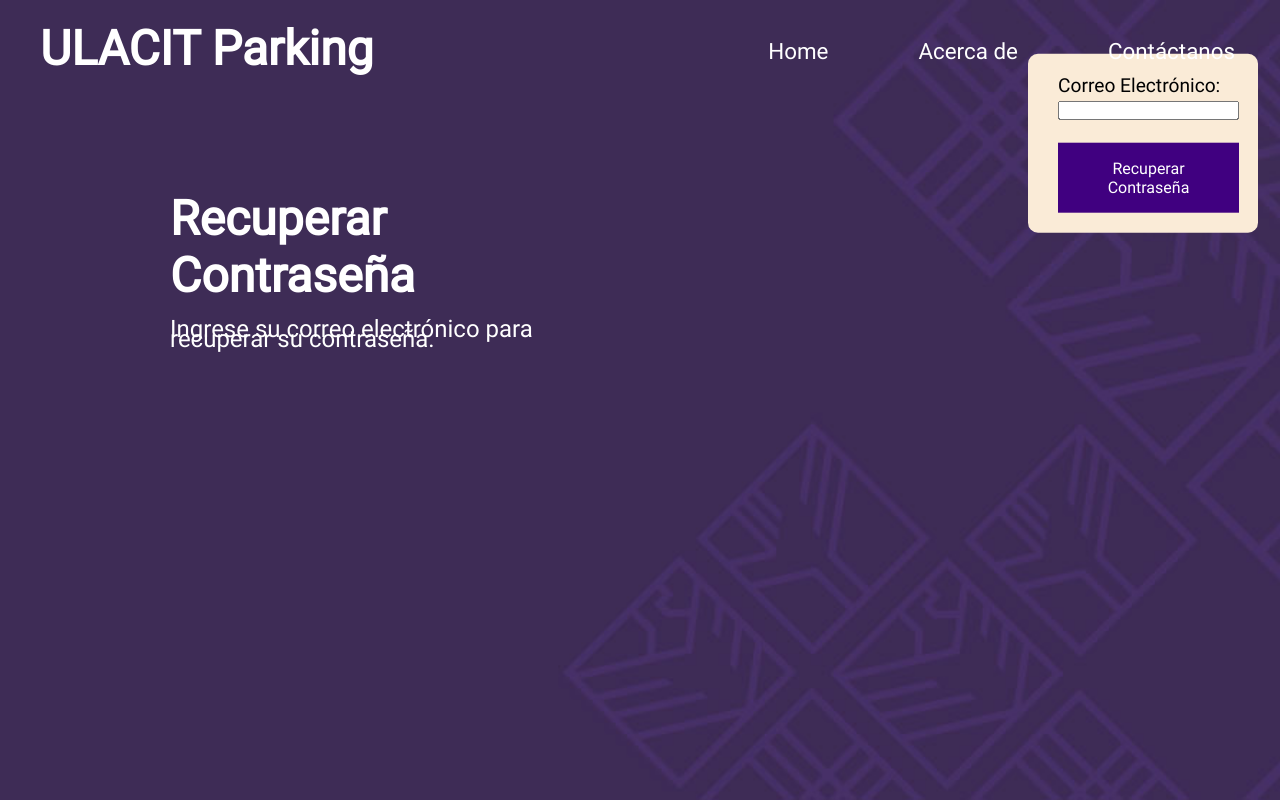
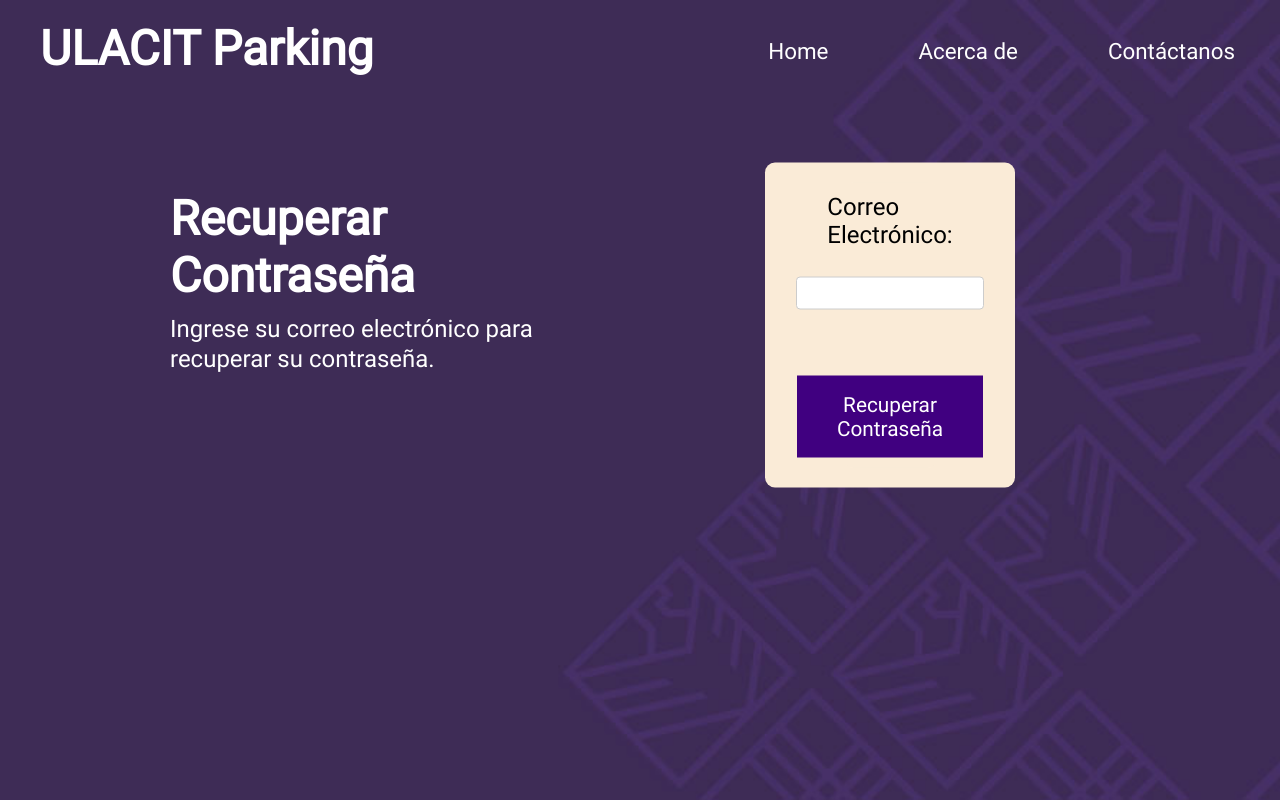
Before and after one commit to LuisValenciano/Parqueo-ULACIT, a website: page views/PasswordRecovery.html in a window 1280 px wide. Drawn offline with nearby package versions, Linux system fonts and the light colour scheme.

Commit message:
Feat(login-register-functionallity): fixed login page, password change and password recovery designs to fit better

```diff
--- a/styles/main/index.css
+++ b/styles/main/index.css
@@ -61,6 +61,44 @@
     padding: 10px 35px 10px;
 }
 
+input[type="email"] {
+    margin-bottom: 10px;
+    padding: 8px;
+    width: 100%;
+    border: 1px solid #ccc;
+    border-radius: 4px;
+}
+
+input[type="password"] {
+    margin-bottom: 10px;
+    padding: 8px;
+    width: 100%;
+    border: 1px solid #ccc;
+    border-radius: 4px;
+}
+
+#password-recovery-form {
+    padding: 10px 10px;
+    border-radius: 10px;
+    display: flex;
+    flex-direction: column;
+    align-items: center;
+    background-color: antiquewhite;
+    width: 50%;
+    object-fit: cover;
+    margin-left: auto;
+    margin-right: auto;
+}
+
+#password-recovery-form button{
+    padding: 8px 14px 10px;
+    font-size: 1rem;
+    border: none;
+    color: white;
+    background:  #400080;
+    cursor: pointer;
+}
+
 .login-container {
     border-radius: 10px;
     font-size: 1.2rem;
@@ -101,7 +139,6 @@
 
 @media only screen and (min-width: 768px) {
     .navegador {
-
         display: flex;
         justify-content: space-between;
         align-items: center;
@@ -133,17 +170,27 @@
     }
 
     .column-left h1{
-        padding: 30px 0px 10px;
+        padding: 200px 10px 15px;
         font-size: 3rem;
     }
 
     .column-left p {
-        padding: 20px 0px 10px;
+        padding: 20px 10px 10px;
         font-size: 1.5rem;
     }
 
+    .changepassword-container{
+        padding: 40px;
+        font-size: 25px;
+    }
+
+    #password-recovery-form button{
+        padding: 17px 20px;
+        font-size: 1.3rem;
+    }
+
     .imagen {
-        width: 100%;
+        width: 90%;
         height: auto;
     }
 
@@ -164,6 +211,7 @@
     }
 
     .column-left{
+        word-wrap: break-word;
         width: 50%;
         float: left;
         margin-top: 150px;
@@ -177,11 +225,48 @@
         padding: 20px 30px 0px;
     }
 
+    .changepassword-container{
+        padding: 40px;
+        font-size: 25px;
+    }
+
     .imagen {
         width: 50%;
         padding-top: 30px 0px 0px;
         float: right;
         margin-top: 150px;
+    }
+
+    #password-recovery-form {
+        display: flex;
+        flex-direction: column;
+        align-items: center;
+        font-size: 1.5rem;
+    }
+
+    #password-recovery-form button{
+        padding: 17px 40px;
+        font-size: 1.3rem;
+    }
+
+    .changepassword-container {
+        font-size: 1.2rem;
+        padding: 20px 30px 20px;
+        background-color: antiquewhite;
+        width: 25%;
+        display: flex;
+        border-radius: 10px;
+        transform: translate(50%, 50%);
+    }
+
+
+
+    input[type="email2"] {
+        margin-bottom: 10px;
+        padding: 8px;
+        width: 250%;
+        border: 1px solid #ccc;
+        border-radius: 4px;
     }
 
     .login-container {
--- a/views/PasswordRecovery.html
+++ b/views/PasswordRecovery.html
@@ -18,12 +18,13 @@
     <div class="hero-container">
       <div class="column-left">
         <h1>Recuperar Contraseña</h1>
-        <p>Ingrese su correo electrónico para recuperar su contraseña.</p>
+        <p>Ingrese su correo electrónico para </p>
+        <p>recuperar su contraseña.</p>
       </div>
-      <div class="login-container">
+      <div class="changepassword-container">
         <form id="password-recovery-form">
           <label for="email">Correo Electrónico:</label><br />
-          <input type="email" id="email" name="email" required /><br /><br />
+          <input type="email2" id="email" name="email" required /><br /><br />
           <button type="submit" id="recover-button">
             Recuperar Contraseña
           </button>
```
Also changed, not shown: views/PasswordChange.html (+1 -1 lines), views/index.html (+1 -1 lines), styles/HomePage/index.css (deleted).
